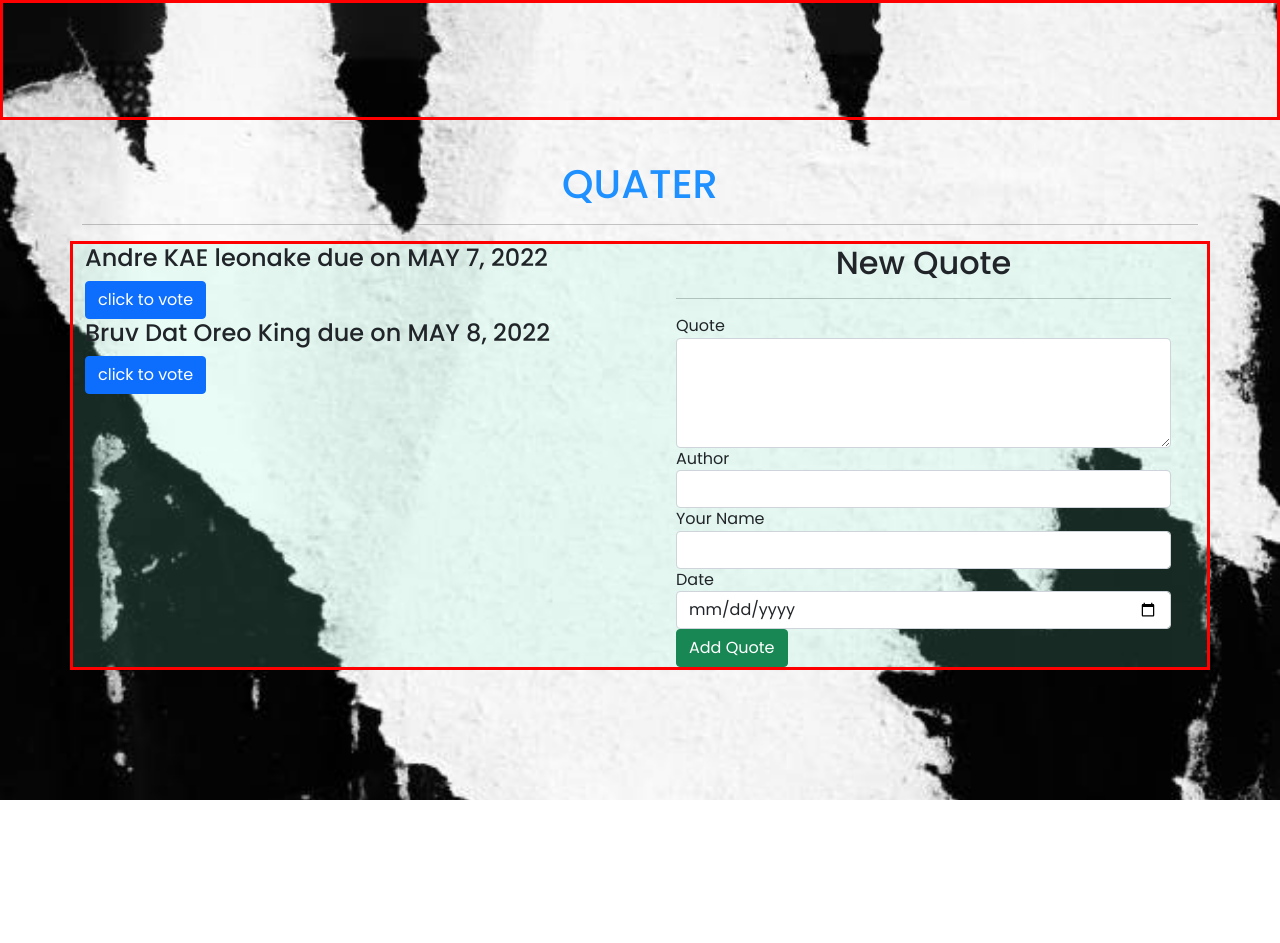
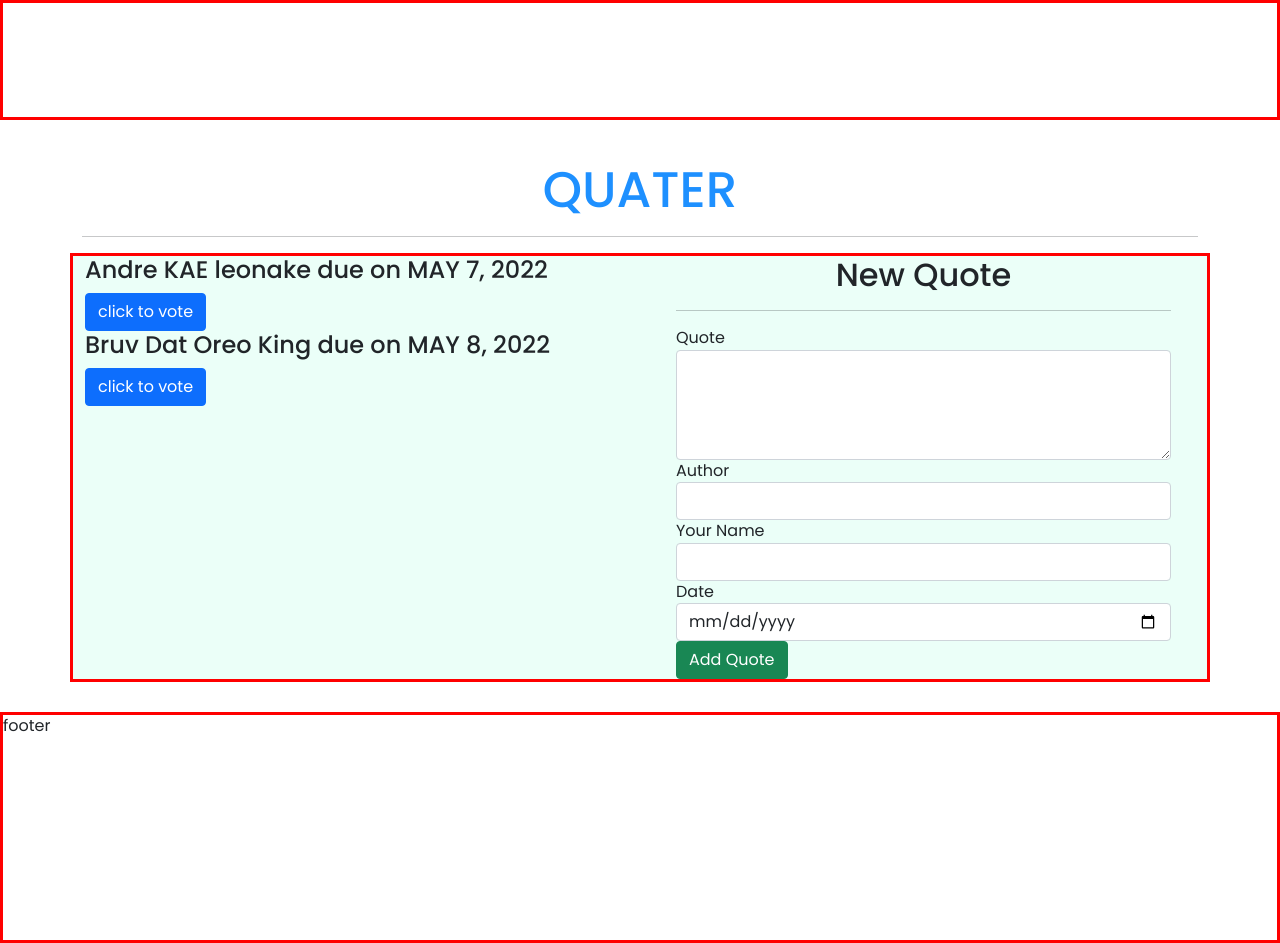
Before and after one commit to leonkae/APPINANGULAR, an Angular app: page / in a window 1280 px wide. Before the commit the page ends 800 px from the top, so only its background shows below. Built offline with nearby package versions, Linux system fonts and the light colour scheme.

Commit message:
modified files

```diff
--- a/src/app/goal/goal.component.css
+++ b/src/app/goal/goal.component.css
@@ -5,6 +5,10 @@ h6{
 .container{
     font-family: 'Poppins', sans-serif;
     /* background-color: black; */
+
+}
+.container h1{
+    font-size: 50px;
 }
 
 .row{
@@ -12,3 +16,7 @@ h6{
     font-family: 'Poppins', sans-serif;
     background-color: rgba(127, 255, 212, 0.158);
 }
+
+/* .footer{
+    border: 3px solid blue;
+} */
--- a/src/app/goal/goal.component.html
+++ b/src/app/goal/goal.component.html
@@ -1,8 +1,4 @@
-<style>
-  h6 {
-    color: red;
-  }
-</style>
+
 
 <div class="container" style="margin-top: 40px;">
   <h1 style="color: dodgerblue; text-align:center;">QUATER</h1>
@@ -36,4 +32,6 @@
 
     <!-- <p *ngIf='goals.length > 5'>You have too many goals</p> -->
   </div>
+
+
 </div>
--- a/src/index.html
+++ b/src/index.html
@@ -17,5 +17,8 @@
 
     <div class="universal-container"></div>
     <app-root></app-root>
+    <div class="footer">
+      footer
+    </div>
   </body>
 </html>
--- a/src/styles.css
+++ b/src/styles.css
@@ -12,11 +12,17 @@ padding: 0;
 body {
 font-family: 'Poppins', sans-serif;
 line-height: 1.4;
-background-image: url(assets/istockphoto-1147326301-612x612.jpg);
+/* background-image: url(assets/istockphoto-1147326301-612x612.jpg);
 background-repeat: no-repeat;
-background-size: cover;
+background-size: cover; */
 }
 .universal-container{
     border: 3px solid red;
     height: 120px;
 }
+
+.footer{
+    border: 3px solid red;
+    margin-top: 30px;
+    height: 231px;
+}
```
